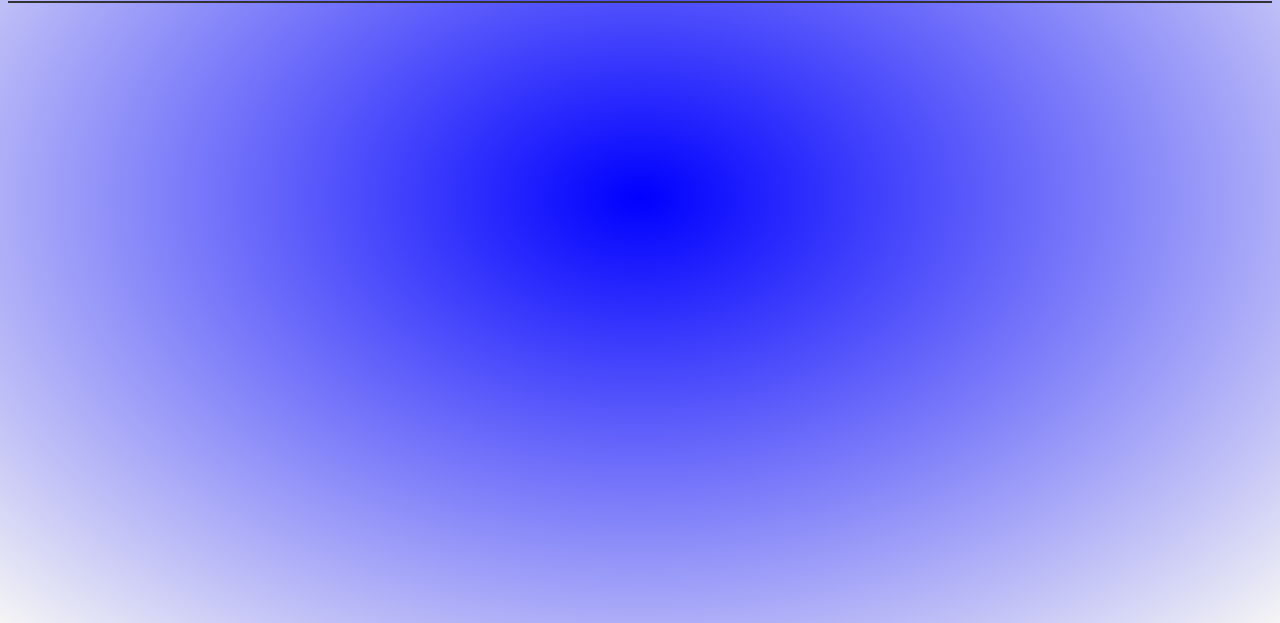
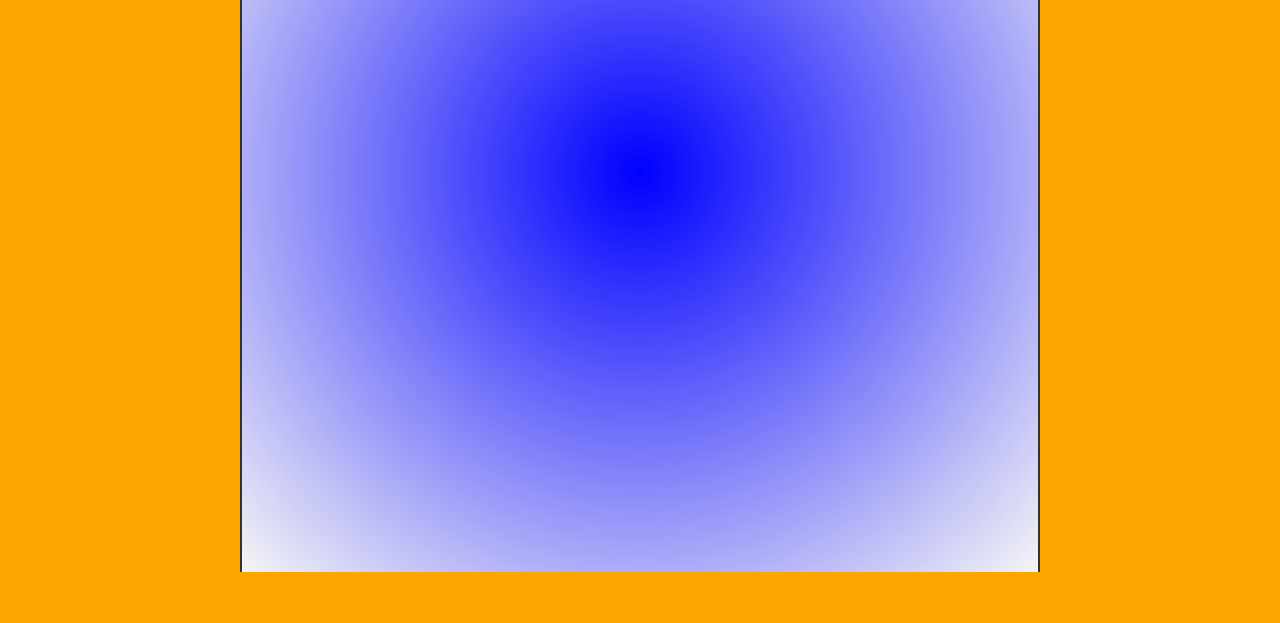
Before and after one commit to mdmahibar/hello-world, a plain HTML site: page index.html in a window 1280 px wide. Shown: the part 228-851 px from the top of the page. After the commit the page ends 800 px from the top, so only its background shows below. Drawn offline with Linux system fonts and the light colour scheme.

Commit message:
add some new styles

```diff
--- a/index.css
+++ b/index.css
@@ -1,7 +1,21 @@
+* {
+    margin: 0;
+    padding: 0;
+    box-sizing: border-box;
+}
+
+html {
+    background-color: orange;
+}
+
 body {
     background-image: radial-gradient(blue, whitesmoke);
     font-size: 2rem;
     min-height: 100vh;
+    max-width: 800px;
+    margin:  auto;
+    border-left: 2px solid #333;
+    border-right: 2px solid #333;
 }
 
 h1 {
```
